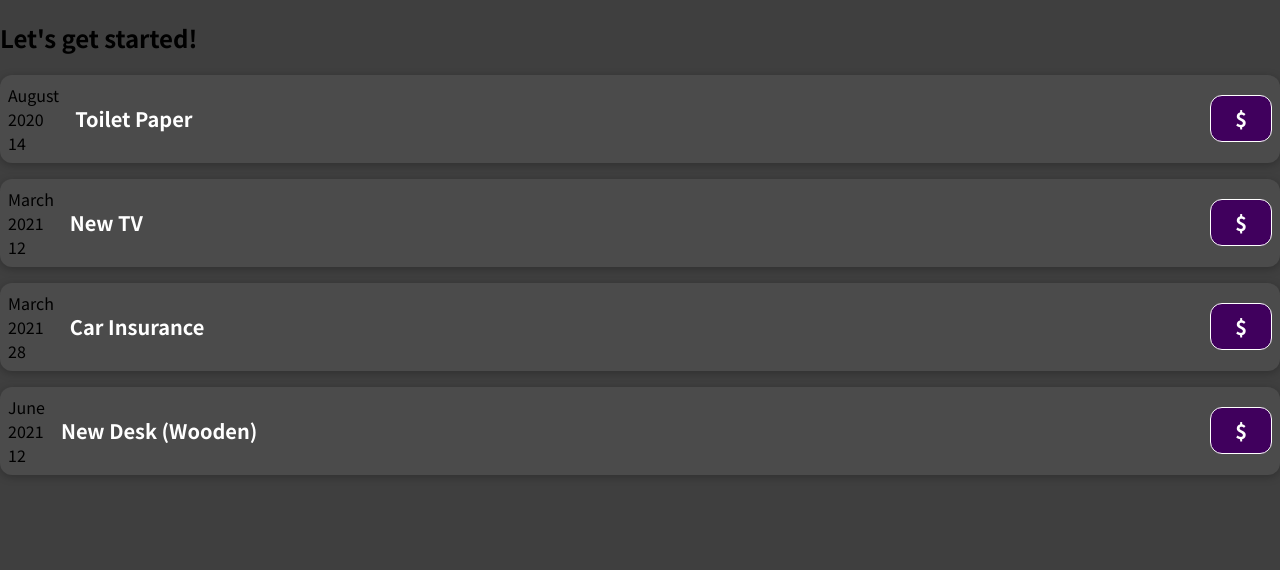
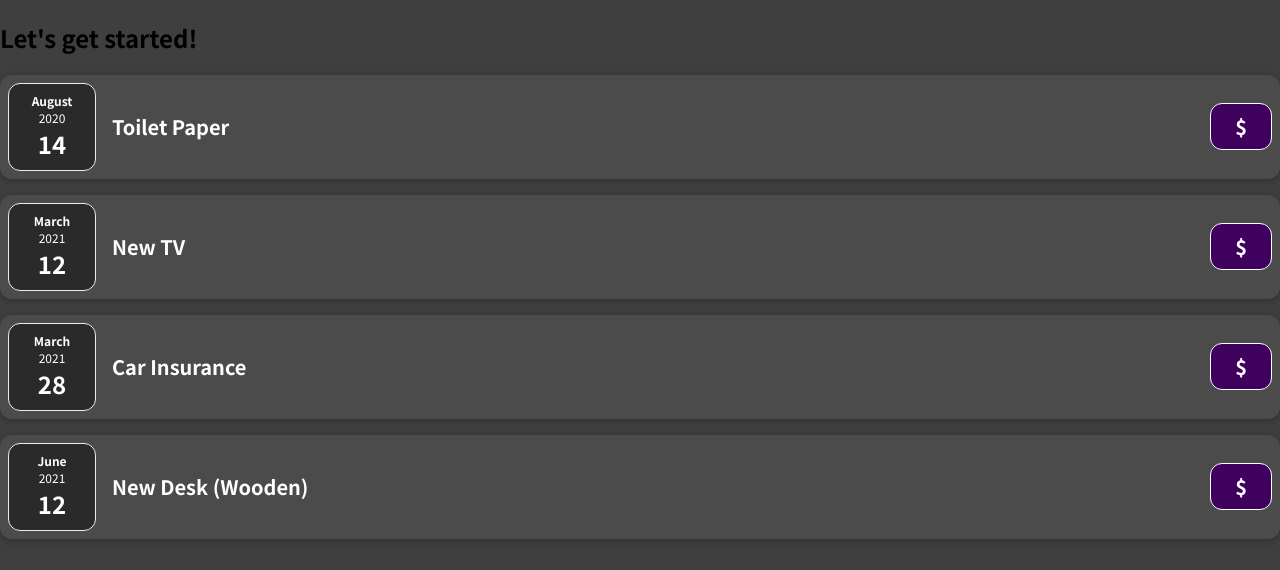
Before and after one commit to frontWeb-dev/udemy-react, a JavaScript app in the folder course-01/: page / in a window 1280 px wide. Shown: the top 570 px of the page. Built offline with nearby package versions, Linux system fonts and the light colour scheme.

Commit message:
feat: props를 전달하고 받는 대안적 방법 / props 처리하기

```diff
--- /dev/null
+++ b/course-01/src/components/ExpenseDate.css
@@ -0,0 +1,26 @@
+.expense-date {
+  display: flex;
+  flex-direction: column;
+  width: 5.5rem;
+  height: 5.5rem;
+  border: 1px solid #ececec;
+  background-color: #2a2a2a;
+  color: white;
+  border-radius: 12px;
+  align-items: center;
+  justify-content: center;
+}
+
+.expense-date__month {
+  font-size: 0.75rem;
+  font-weight: bold;
+}
+
+.expense-date__year {
+  font-size: 0.75rem;
+}
+
+.expense-date__day {
+  font-size: 1.5rem;
+  font-weight: bold;
+}
--- /dev/null
+++ b/course-01/src/components/ExpenseDate.js
@@ -0,0 +1,17 @@
+import './ExpenseDate.css';
+
+const ExpenseDate = ({ date }) => {
+  const month = date.toLocaleString('en-US', { month: 'long' });
+  const day = date.toLocaleString('en-US', { day: '2-digit' });
+  const year = date.getFullYear();
+
+  return (
+    <div className='expense-date'>
+      <div className='expense-date__month'>{month}</div>
+      <div className='expense-date__year'>{year}</div>
+      <div className='expense-date__day'>{day}</div>
+    </div>
+  );
+};
+
+export default ExpenseDate;
--- a/course-01/src/components/ExpenseItem.js
+++ b/course-01/src/components/ExpenseItem.js
@@ -1,16 +1,10 @@
+import ExpenseDate from './ExpenseDate';
 import './ExpenseItem.css';
 
 const ExpenseItem = ({ props }) => {
-  const month = props.date.toLocaleString('en-US', { month: 'long' });
-  const day = props.date.toLocaleString('en-US', { day: '2-digit' });
-  const year = props.date.getFullYear();
   return (
     <div className='expense-item'>
-      <div>
-        <div>{month}</div>
-        <div>{year}</div>
-        <div>{day}</div>
-      </div>
+      <ExpenseDate date={props.date} />
       <div className='expense-item__description'>
         <h2>{props.title}</h2>
         <div className='expense-item__price'>${props.amout}</div>
```
